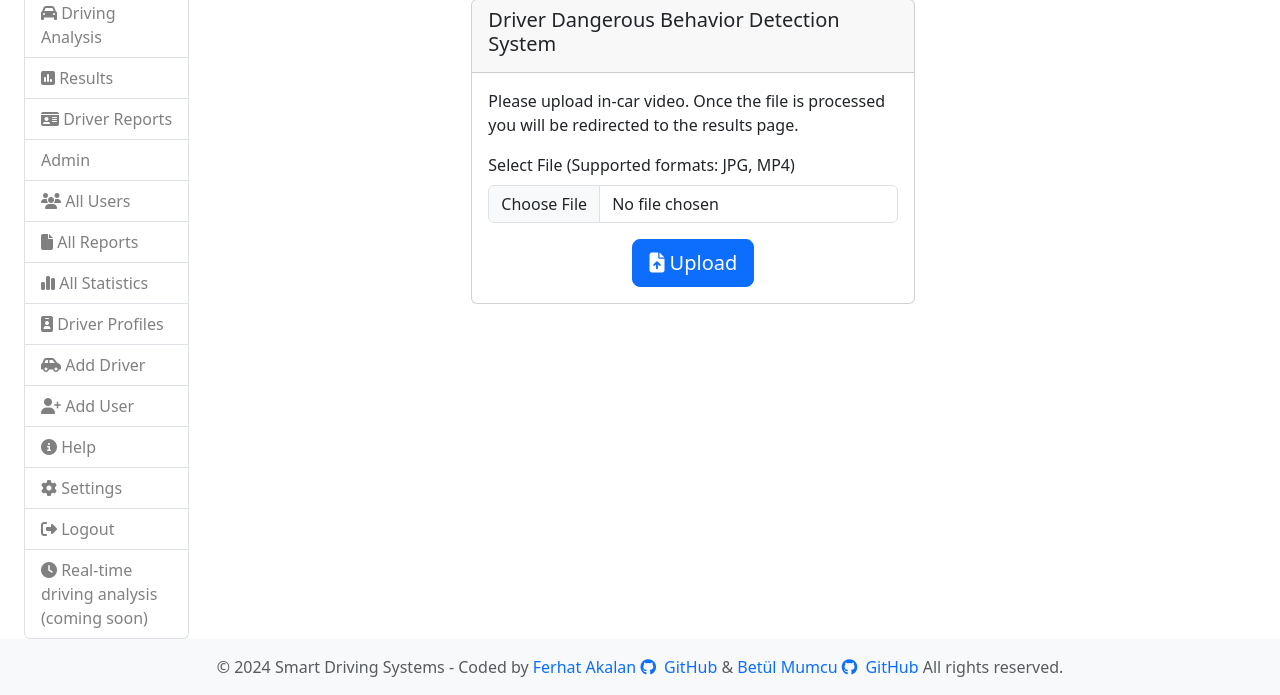
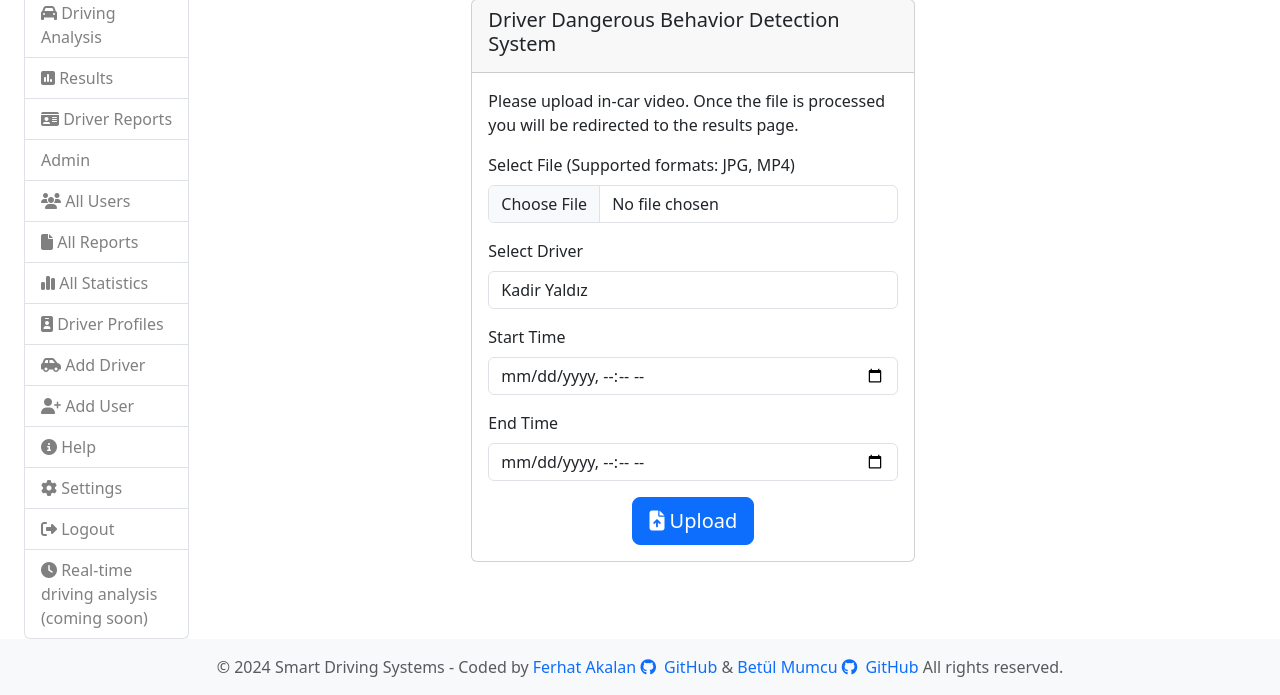
Before and after one commit to FerhatAkalan/SmartDrivingSystems, a Django app: page /upload/ in a window 1280 px wide. Shown: the part 140-835 px from the top of the page. Run offline with Django 4.2, Linux system fonts and the light colour scheme; a user stored in the database is signed in; data comes from the database, SQL or seed files in the repository; both versions use the stored data as it was after the commit; some libraries are stand-ins or nearby versions.

Commit message:
upload-file-has-been-changed-videopath-start-endtime-driver-models

```diff
--- a/detectionapp/forms.py
+++ b/detectionapp/forms.py
@@ -1,7 +1,12 @@
 from django import forms
+
+from report.models import Driver, Trips
 from .models import UploadedFile
 
 class UploadFileForm(forms.ModelForm):
+    driver = forms.ModelChoiceField(queryset=Driver.objects.all(), label="Driver")
+    start_time = forms.DateTimeField(widget=forms.DateTimeInput(attrs={'type': 'datetime-local'}), required=False)
+    end_time = forms.DateTimeField(widget=forms.DateTimeInput(attrs={'type': 'datetime-local'}), required=False)
     class Meta:
         model = UploadedFile
-        fields = ['file']
+        fields = ['file', 'driver', 'start_time', 'end_time']
--- a/detectionapp/templates/detectionapp/upload.html
+++ b/detectionapp/templates/detectionapp/upload.html
@@ -31,6 +31,23 @@
                                 <span class="visually-hidden">Yükleniyor...</span>
                             </div>
                             <div id="loading" style="display:none;">Loading...</div>
+                        </div>
+                        <div class="mb-3">
+                            <label for="driver" class="form-label">Select Driver</label>
+                            <!-- Kullanıcının sürücü seçimi yapabilmesi için bir dropdown alanı -->
+                            <select class="form-control" id="driver" name="driver" required>
+                                {% for driver in form.driver.field.queryset %}
+                                    <option value="{{ driver.id }}">{{ driver.driver_name }} {{ driver.driver_surname }}</option>
+                                {% endfor %}
+                            </select>
+                        </div>
+                        <div class="mb-3">
+                            <label for="start_time" class="form-label">Start Time</label>
+                            <input type="datetime-local" class="form-control" id="start_time" name="start_time" required>
+                        </div>
+                        <div class="mb-3">
+                            <label for="end_time" class="form-label">End Time</label>
+                            <input type="datetime-local" class="form-control" id="end_time" name="end_time" required>
                         </div>
                         <div class="text-center" id="uploadButtonContainer">
                             <button type="submit" class="btn btn-primary btn-lg"><i class="fa-solid fa-file-arrow-up"></i> Upload</button>
--- a/detectionapp/views.py
+++ b/detectionapp/views.py
@@ -1,5 +1,7 @@
 from django.shortcuts import render
 from ultralytics import settings as ultralytics_settings
+
+from report.models import Driver, Reports, Trips
 from .forms import UploadFileForm
 import os
 import ffmpeg
@@ -39,21 +41,37 @@ def upload_file(request):
         form = UploadFileForm(request.POST, request.FILES)
         if form.is_valid():
             # Dosyayı kaydet
-            form.save()
+            uploaded_file = form.save()
+                   # Trips modeline yeni bir örnek oluştur ve video_path alanını kaydet
+            trip = Trips.objects.create(
+                driver=request.user.driver,  # Kullanıcının sürücü profilini alır
+                start_time=form.cleaned_data['start_time'],  # Formdan alınan başlangıç zamanı
+                end_time=form.cleaned_data['end_time'],  # Formdan alınan bitiş zamanı
+                video_path=uploaded_file.file.path  # Yüklenen dosyanın yolunu video_path alanına kaydedin
+            )
             # Dosya yüklendikten sonra diğer işlemleri yapmak için result fonksiyonunu çağır
-            return results(request, form)
+            return results(request, uploaded_file, trip)
     else:
         form = UploadFileForm()
+     # Şablonun `drivers` değişkenine sürücü listesini ekleyin
+    drivers = Driver.objects.all()
     return render(request, 'detectionapp/upload.html', {'form': form})
 
 @login_required
-def results(request, form):
+def results(request, uploaded_file, trip):
     # Modelden dönen sonuçları al
-    file_path = form.instance.file.path
+    file_path = uploaded_file.file.path
     results = detect_dangerous_behavior(file_path)
     # Sonucun en son oluşturulan dosyasını al
     latest_file = get_latest_prediction()
     # Çıkarım sonuçlarını işleyerek bir grafik oluştur
+
+    # İşlenmiş dosyanın yolunu Reports modelinde kaydedin
+    report = Reports.objects.create(
+        trip=trip,  # Trip nesnesi bağlantısı
+        report_text="Detection results for dangerous behavior",  # İsteğe bağlı bir rapor metni
+        report_path=latest_file  # İşlenen dosyanın yolunu report_path alanına kaydedin
+    )
     data = process_results(results)
     # Sonucu template'e gönder
     return render(request, 'detectionapp/results.html', {'results': results, 'latest_file': latest_file, 'data': data})
--- a/report/models.py
+++ b/report/models.py
@@ -9,9 +9,12 @@ class Driver(models.Model):
 
 class Trips(models.Model):
     driver = models.ForeignKey(Driver, on_delete=models.CASCADE)
-    start_time = models.TimeField()
-    end_time = models.TimeField()
+    start_time = models.DateTimeField(null=True, blank=True)
+    end_time = models.DateTimeField(null=True, blank=True)
     video_path = models.CharField(max_length=255)
+
+    def __str__(self):
+        return f"Trip for {self.driver} from {self.start_time} to {self.end_time}"
 
 class Reports(models.Model):
     trip = models.ForeignKey(Trips, on_delete=models.CASCADE)
```
Also changed, not shown: db.sqlite3.
